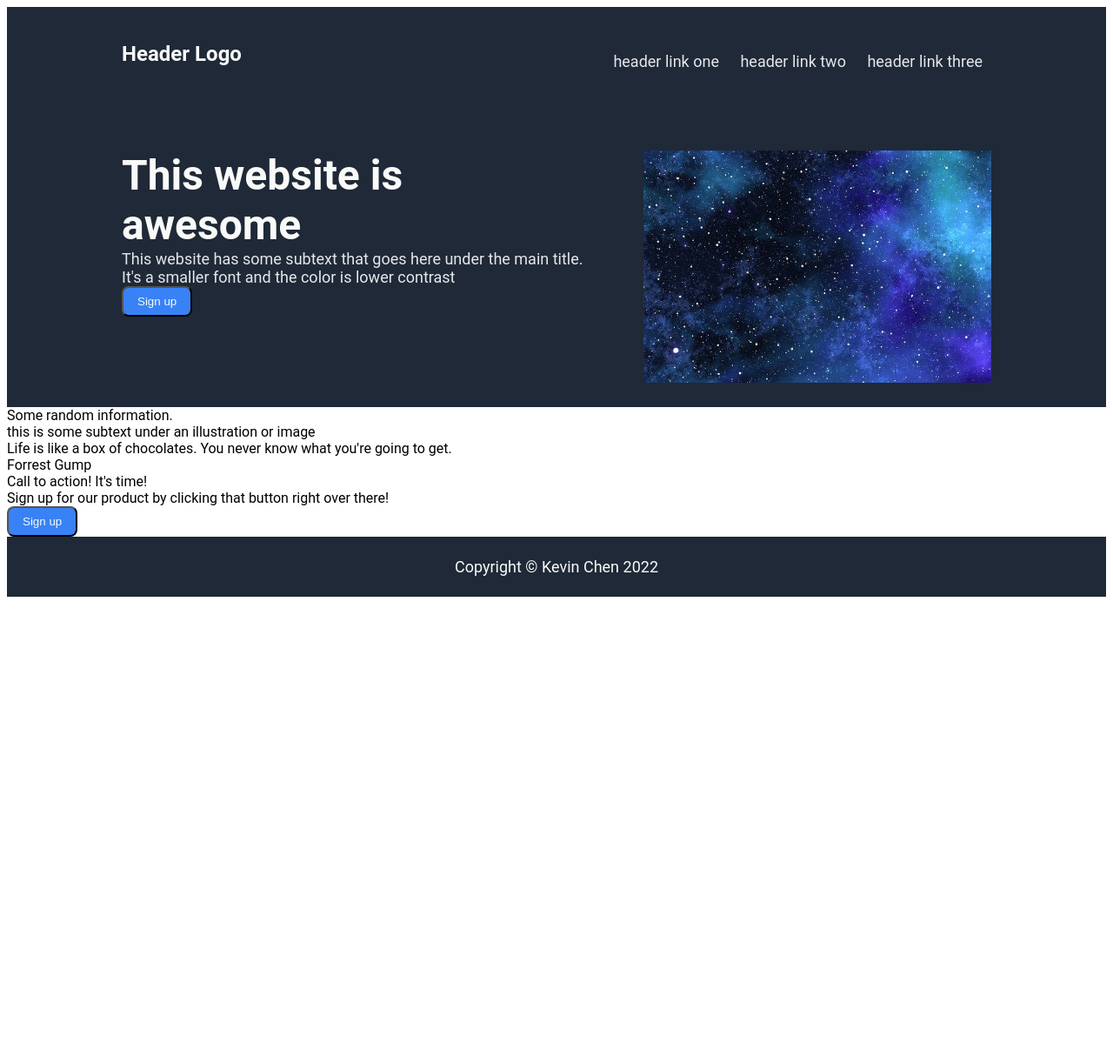
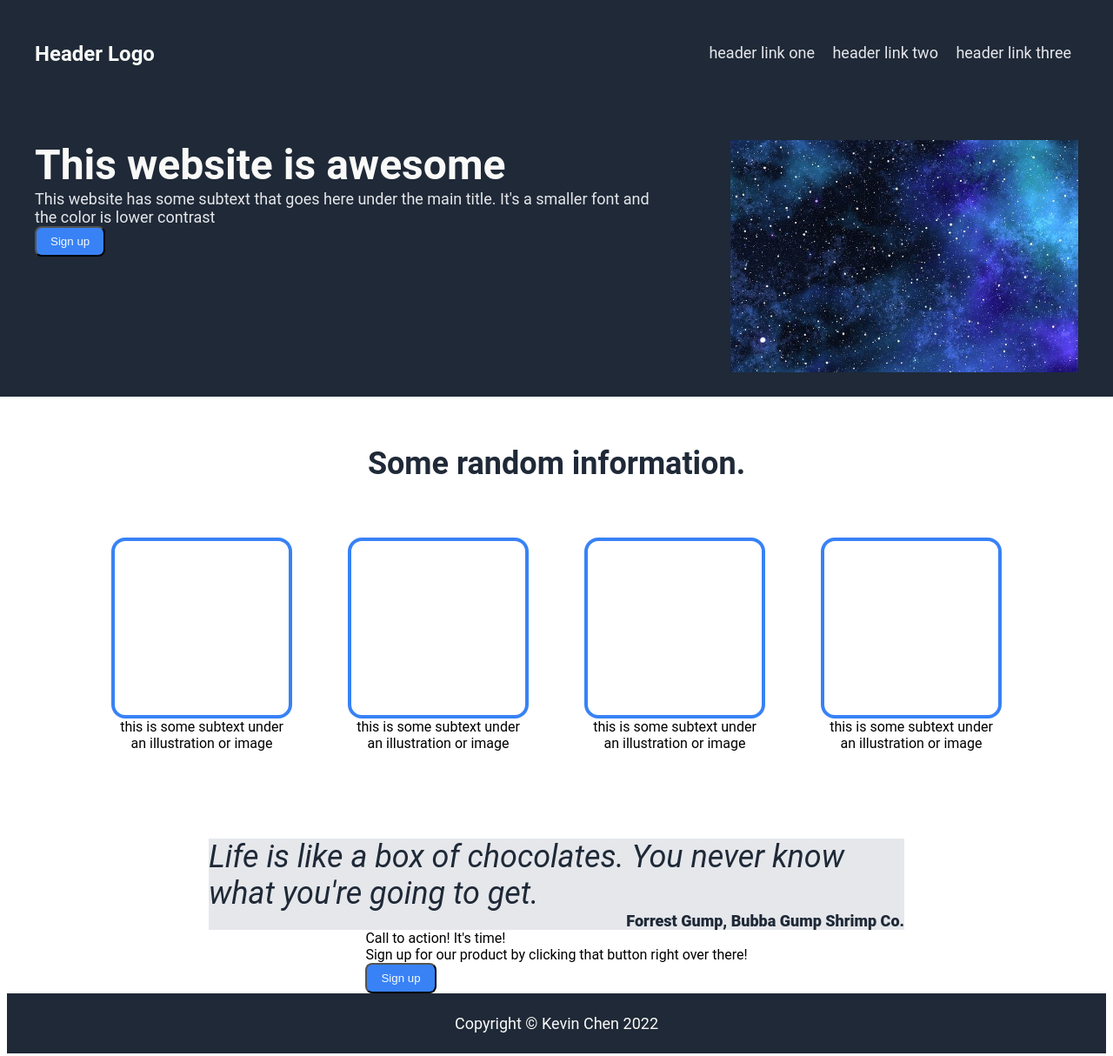
Before and after one commit to kevinwchen/odin-landing-page, a plain HTML site: page index.html in a window 1280 px wide. Shown: the whole page at 87% size. Before the commit the page ends 800 px from the top, so only its background shows below. Drawn offline with Linux system fonts and the light colour scheme.

Commit message:
Add information styles and fix header flex

```diff
--- a/index.html
+++ b/index.html
@@ -33,14 +33,30 @@
     </div>
     <div class="body">
         <div class="container-info">
-            <div class="info-text">
+            <div class="info-header">
                 Some random information.
             </div>
-            <div class="info=boxes">
+            <div class="info-section">
                 <div class="info-box">
-                    <div class="info-img">
-
+                    <div class="info-img"></div>
+                    <div class="info-subtext">
+                        this is some subtext under an illustration or image
                     </div>
+                </div>
+                <div class="info-box">
+                    <div class="info-img"></div>
+                    <div class="info-subtext">
+                        this is some subtext under an illustration or image
+                    </div>
+                </div>
+                <div class="info-box">
+                    <div class="info-img"></div>
+                    <div class="info-subtext">
+                        this is some subtext under an illustration or image
+                    </div>
+                </div>
+                <div class="info-box">
+                    <div class="info-img"></div>
                     <div class="info-subtext">
                         this is some subtext under an illustration or image
                     </div>
@@ -48,23 +64,25 @@
             </div>
         </div>
         <div class="container-quote">
-            <div class="quote-text">
-                Life is like a box of chocolates. You never know what you're going to get.
-            </div>
-            <div class="quote-author">
-                Forrest Gump
+            <div class="subcontainer-quote">
+                <div class="quote-text">
+                    Life is like a box of chocolates. You never know what you're going to get.
+                </div>
+                <div class="quote-author">
+                    Forrest Gump, Bubba Gump Shrimp Co.
+                </div>
             </div>
         </div>
-        <div class="container-signup">
-            <div class="action">
+        <div class="container-action">
+            <div class="action-left">
                 <div class="action-head">
                     Call to action! It's time!
                 </div>
-                <div class="left">
+                <div class="action-text">
                     Sign up for our product by clicking that button right over there!
                 </div>
             </div>
-            <div class="right">
+            <div class="action-right">
                 <button>Sign up</button>
             </div>
         </div>
--- a/style.css
+++ b/style.css
@@ -9,51 +9,56 @@ body {
     background-color: #1f2937;
     display: flex;
     justify-content: center;
+    align-items: center;
 }
 
 .header {
     padding: 24px;
-    justify-content: center;
-    align-items: center;
+    margin: -8px;
     flex-direction: column;
     gap: 64px;
+    flex: 1;
 }
 
 .header-bar {
     display: flex;
-    width: 1000px;
+    max-width: 1200px;
+    width: 100%;
+    flex: 1;
     justify-content: space-between;
 }
 
 .logotext {
     font-size: 24px;
     font-weight: bold;
-    margin-top: 16px;
+    margin-top: 24px;
 }
 
 .links {
     font-size: 18px;
 }
 
-ul {
+.header ul {
     list-style-type: none;
 }
 
-li {
+.header li {
     display: inline-block;
-    margin: 10px;
+    margin: 8px;
 }
 
-a {
+.header a {
     text-decoration: none;
     color: #e5e7eb;
 }
 
 .header-hero {
     display: flex;
-    width: 1000px;
+    max-width: 1200px;
+    width: 100%;
     justify-content: space-between;
     gap: 64px;
+    flex: 1;
 }
 
 .hero-maintext {
@@ -78,6 +83,83 @@ button:hover {
     color: #3882f6;
 }
 
+.body {
+    display: flex;
+    justify-content: center;
+    align-items: center;
+    flex-direction: column;
+}
+
+.container-info,
+.container-quote {
+    display: flex;
+    flex-direction: column;
+}
+
+.container-info {
+    align-items: center;
+}
+
+.info-header {
+    font-size: 36px;
+    font-weight: 700;
+    color: #1f2937;
+    margin: 64px;
+}
+
+.info-section {
+    display: flex;
+    flex-direction: row;
+    justify-content: center;
+    flex-wrap: wrap;
+    gap: 64px;
+    margin-bottom: 100px;
+}
+
+.info-box {
+    display: flex;
+    flex-direction: column;
+    justify-content: center;
+    align-items: center;
+}
+
+.info-img {
+    width: 200px;
+    height: 200px;
+    border: 4px solid #3882f6;
+    border-radius: 16px;
+}
+
+.info-subtext {
+    text-align: center;
+    max-width: 200px;
+}
+
+.container-quote {
+    background-color: #e5e7eb;
+
+
+}
+.quote-text {
+    font-size: 36px;
+    font-weight: light;
+    font-style: italic;
+    color: #1f2937;
+    display: flex;
+    max-width: 800px;
+}
+.quote-author {
+    font-size: 18px;
+    font-weight: 900;
+    color: #1f2937;
+    display: flex;
+    justify-content: flex-end;
+}
+
+.container-action {
+
+}
+
 .footer {
     align-items: center;
     padding: 24px;
```
